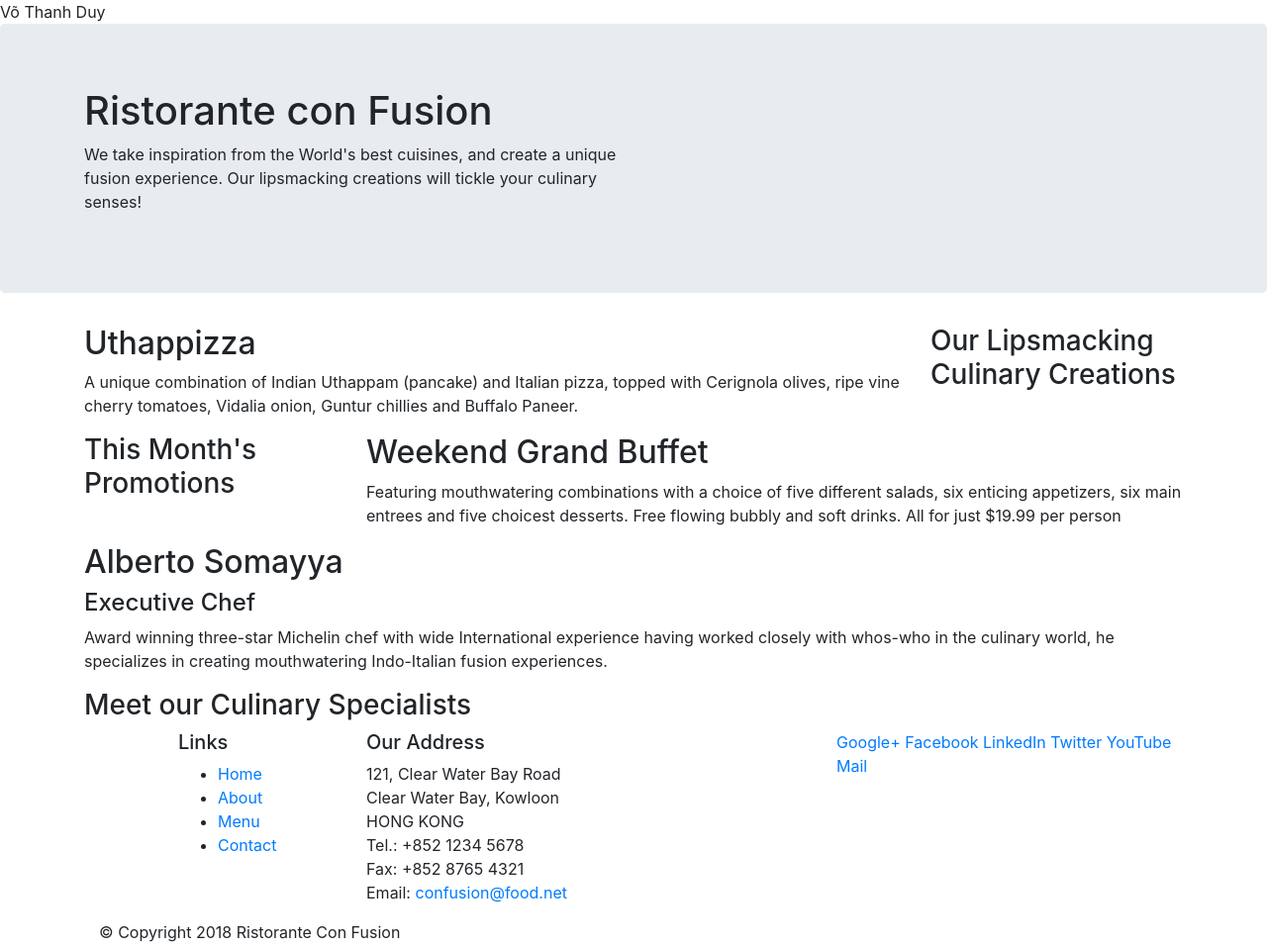
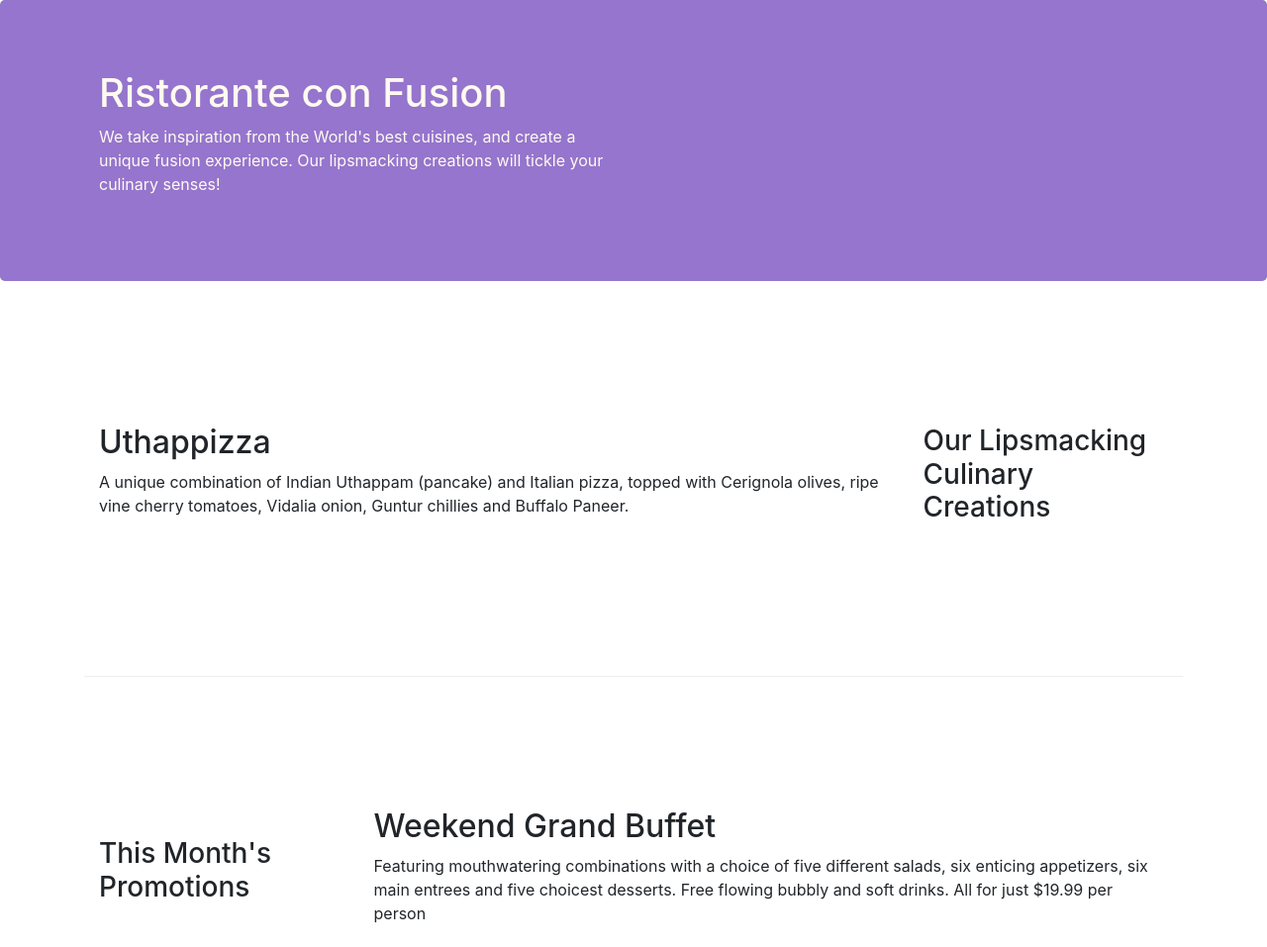
Before and after one commit to Phamhuuphuc2001/excer_6, a website: page index.html in a window 1280 px wide. Shown: the top 957 px of the page at 99% size. Drawn offline with nearby package versions, Linux system fonts and the light colour scheme.

Commit message:
Bootstrap Grid Part 2

```diff
--- a/index.html
+++ b/index.html
@@ -1,4 +1,3 @@
-Võ Thanh Duy
 <!DOCTYPE html>
 <html lang="en">
 <!-- Required meta tags always come first -->
@@ -7,7 +6,7 @@
 <meta http-equiv="x-ua-compatible" content="ie=edge">
 <!-- Bootstrap CSS -->
 <link rel="stylesheet" href="node_modules/bootstrap/dist/css/bootstrap.min.css">
-
+<link href="css/styles.css" rel="stylesheet">
 <head>
     <title>Ristorante Con Fusion</title>
     <meta name="viewport" content="width=device-width, initial-scale=1, shrink-to-fit=no">
@@ -17,7 +16,7 @@
 
     <header class="jumbotron">
         <div class="container">
-            <div class="row">
+            <div class="row row-header">
                 <div class="col-12 col-sm-6">
                     <h1>Ristorante con Fusion</h1>
                     <p>We take inspiration from the World's best cuisines, and create a unique fusion experience. Our lipsmacking creations will tickle your culinary senses!</p>
@@ -29,7 +28,7 @@
     </header>
 
     <div class="container">
-        <div class="row">
+        <div class="row row-content align-items-center">
             <div class="col-12 col-sm-4 order-sm-last col-md-3">
                 <h3>Our Lipsmacking Culinary Creations</h3>
             </div>
@@ -40,7 +39,7 @@
         </div>
 
 
-        <div class="row">
+        <div class="row row-content align-items-center">
             <div class="col-12 col-sm-4 col-md-3">
                 <h3>This Month's Promotions</h3>
             </div>
@@ -50,7 +49,7 @@
             </div>
         </div>
 
-        <div class="row">
+        <div class="row row-content align-items-center">
             <div class="col-md-12 col-sm-4 order-sm-last col-md-3">
                 <h3>Meet our Culinary Specialists</h3>
             </div>
@@ -62,12 +61,12 @@
         </div>
     </div>
 
-    <footer>
+    <footer class="footer">
         <div class="container">
             <div class="row">
                 <div class="col-4 offset-1 col-sm-2">
                     <h5>Links</h5>
-                    <ul>
+                    <ul class="list-unstyled">
                         <li><a href="#">Home</a></li>
                         <li><a href="#">About</a></li>
                         <li><a href="#">Menu</a></li>
@@ -85,8 +84,8 @@
 		              Email: <a href="mailto:confusion@food.net">confusion@food.net</a>
 		           </address>
                 </div>
-                <div class="col-12 col-sm-4">
-                    <div>
+                <div class="col-12 col-sm-4 align-self-center">
+                    <div class="text-center">
                         <a href="http://google.com/+">Google+</a>
                         <a href="http://www.facebook.com/profile.php?id=">Facebook</a>
                         <a href="http://www.linkedin.com/in/">LinkedIn</a>
@@ -96,8 +95,8 @@
                     </div>
                 </div>
            </div>
-           <div class="col-auto">
-                <div>
+           <div class="row justify-content-center">
+                <div class="col-auto">
                     <p>© Copyright 2018 Ristorante Con Fusion</p>
                 </div>
            </div>
```
